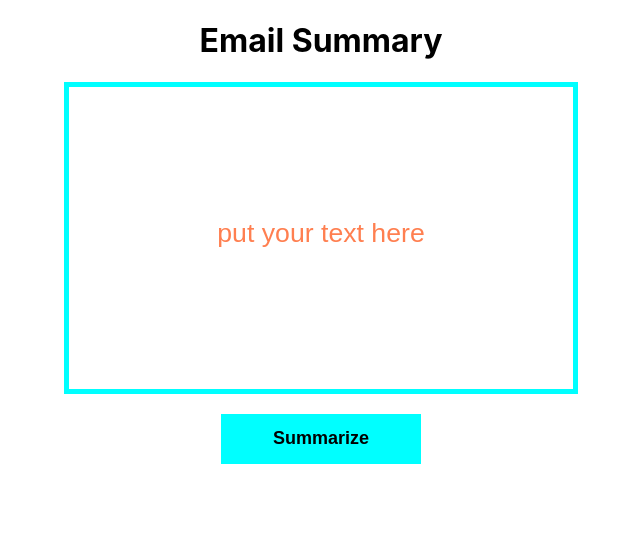
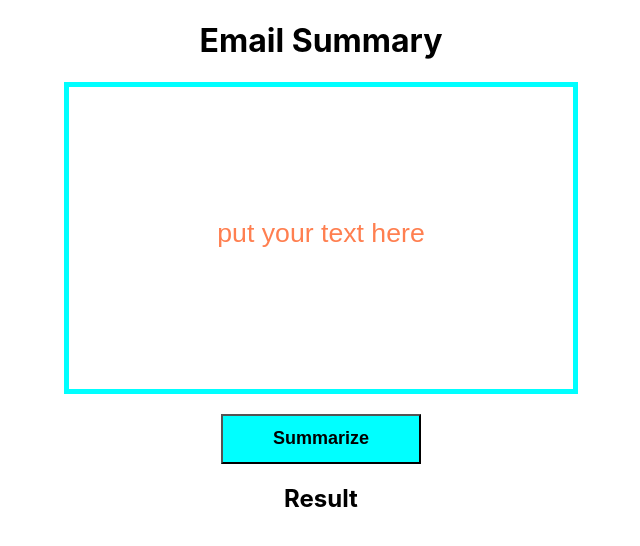
Before and after one commit to yltyadi/gmail-summarizer, a React (Create React App) app: page / in a window 1280 px wide. Shown: the top 546 px of the page, without its empty margins (319-959 px from the left). Built offline with nearby package versions, Linux system fonts and the light colour scheme.

Commit message:
testing summary version

```diff
--- a/package.json
+++ b/package.json
@@ -6,6 +6,7 @@
     "@testing-library/jest-dom": "^5.16.4",
     "@testing-library/react": "^13.3.0",
     "@testing-library/user-event": "^13.5.0",
+    "axios": "^0.27.2",
     "react": "^18.2.0",
     "react-dom": "^18.2.0",
     "react-scripts": "5.0.1",
--- a/src/App.css
+++ b/src/App.css
@@ -20,7 +20,6 @@
   width: 500px;
   border: 5px solid aqua;
   overflow: hidden;
-
 }
 
 .input-text::placeholder {
@@ -33,7 +32,6 @@
   width: 200px;
   height: 50px;
   background-color: aqua;
-  border: none;
   margin-top: 20px;
   font-size: large;
   font-weight: bold;
--- a/src/App.js
+++ b/src/App.js
@@ -1,11 +1,33 @@
 import './App.css';
 import {useState} from 'react';
+import axios from "axios";
 
 function App() {
   const [inputValue, setInputValue] = useState("");
+  const [result, setResult] = useState("Result");
 
   const handleTextToSummarize = (event) => {
     setInputValue(event.target.value);
+  };
+
+  const formdata = new FormData();
+  formdata.append("key", "6b08e93b581ef423fd9001035f019564");
+  formdata.append("txt", inputValue);
+  formdata.append("sentences", "3");
+
+  const handleSummarizeText = (event) => {
+    event.preventDefault();
+
+    const requestOptions = {
+        method: 'POST',
+        body: formdata,
+        redirect: 'follow'
+    };
+
+    fetch("https://api.meaningcloud.com/summarization-1.0", requestOptions)
+      .then(response => response.json())
+      .then((data) => setResult(data.summary))
+      .catch(error => console.log('error', error));
   };
 
   return (
@@ -13,8 +35,9 @@ function App() {
       <h1>Email Summary</h1>
       <form className='input-form'>
         <input value={inputValue} className="input-text" type='text' placeholder='put your text here' align='center' onChange={handleTextToSummarize}></input>
-        <button className="input-button" type='submit'>Summarize</button>
+        <button className="input-button" type='submit' onClick={handleSummarizeText}>Summarize</button>
       </form>
+      <h2 className='result'>{result}</h2>
     </div>
   );
 }
```
Also changed, not shown: 1 other file (tests, documents, lock files or other folders).
